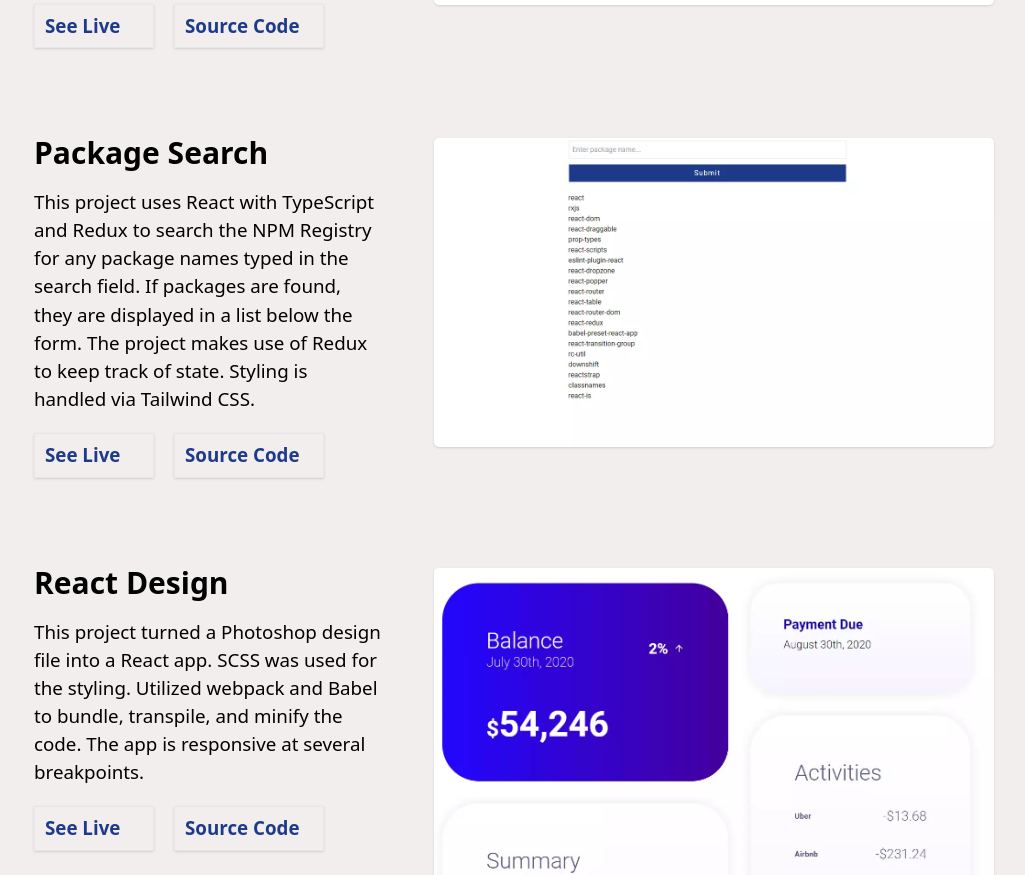
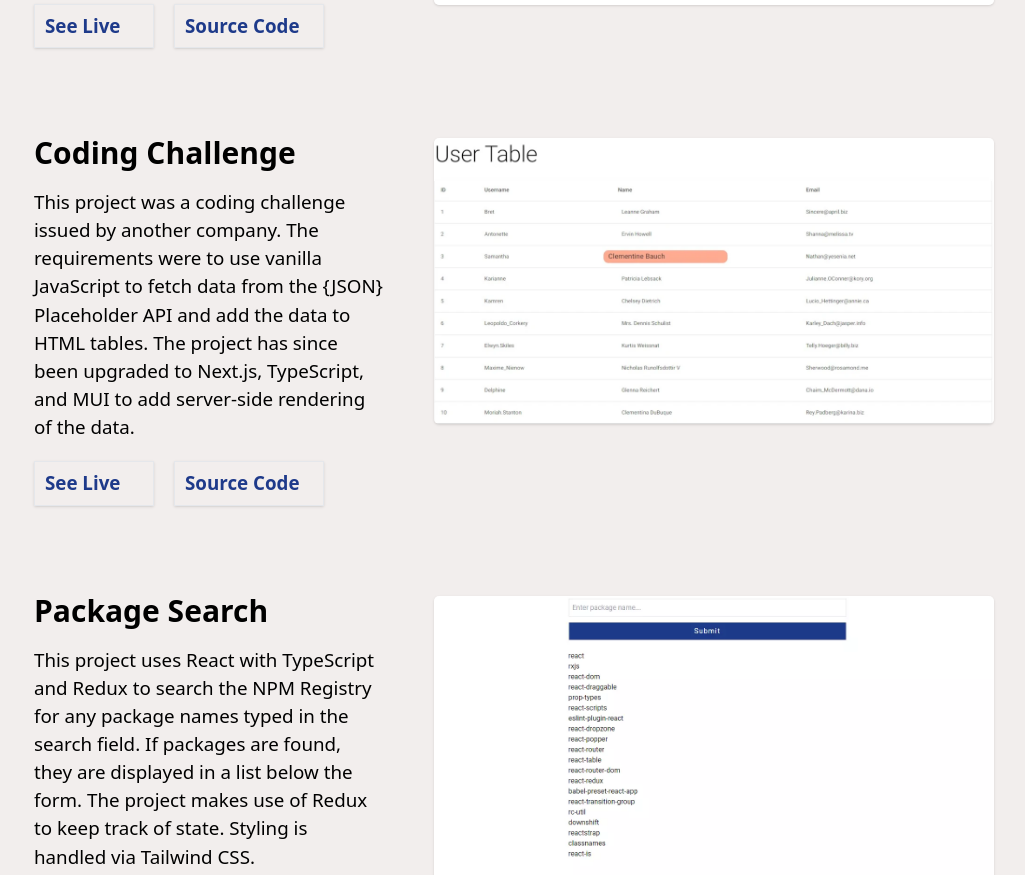
Before and after one commit to xiraynedev/portfolio-v2, a React app: page / in a window 1280 px wide. Shown: the part 1245-2120 px from the top of the page, without its empty margins (126-1151 px from the left). Built offline with nearby package versions, Linux system fonts and the light colour scheme.

Commit message:
add coding challenge project and refactor code

```diff
--- /dev/null
+++ b/src/components/CodingChallenge/CodingChallenge.tsx
@@ -0,0 +1,20 @@
+import React, { FC } from 'react';
+import { ProjectComponent } from '../ProjectComponent/ProjectComponent';
+
+const codingChallengeLarge = require('../../assets/coding-challenge-large.webp');
+const codingChallengeMedium = require('../../assets/coding-challenge-medium.webp');
+
+export const CodingChallenge: FC = () => {
+  const codingChallengeProps = {
+    title: 'Coding Challenge',
+    text: `
+        This project was a coding challenge issued by another company. The requirements were to use vanilla JavaScript to fetch data from the {JSON} Placeholder API and add the data to HTML tables. The project has since been upgraded to Next.js, TypeScript, and MUI to add server-side rendering of the data.
+   `,
+    liveAnchorHref: 'https://coding-challenge-v3.netlify.app/',
+    sourceAnchorHref: 'https://github.com/xiraynedev/coding-challenge-v3',
+    imageFull: codingChallengeLarge,
+    imageMedium: codingChallengeMedium,
+  };
+
+  return <ProjectComponent packageProps={codingChallengeProps} />;
+};
--- a/src/components/Container/Container.tsx
+++ b/src/components/Container/Container.tsx
@@ -6,6 +6,7 @@ import { PackageSearch } from '../PackageSearch/PackageSearch';
 import gsap from 'gsap';
 import { NextNews } from '../NextNews/NextNews';
 import { ReactBasics } from '../ReactBasics/ReactBasics';
+import { CodingChallenge } from '../CodingChallenge/CodingChallenge';
 
 export const Container: React.FC = () => {
   useLayoutEffect(() => {
@@ -28,6 +29,7 @@ export const Container: React.FC = () => {
       </h2>
       <NextNews />
       <ReactBasics />
+      <CodingChallenge />
       <PackageSearch />
       <ReactDesign />
       <Footer />
--- a/webpack.common.js
+++ b/webpack.common.js
@@ -51,7 +51,7 @@ module.exports = {
     }),
     new NetlifyPlugin({
       headers: {
-        '/images/*': {
+        '/source/assets/*': {
           'Cache-Control': 'immutable',
         },
       },
```
Also changed, not shown: src/assets/coding-challenge-large.webp (added), src/assets/coding-challenge-medium.webp (added).
